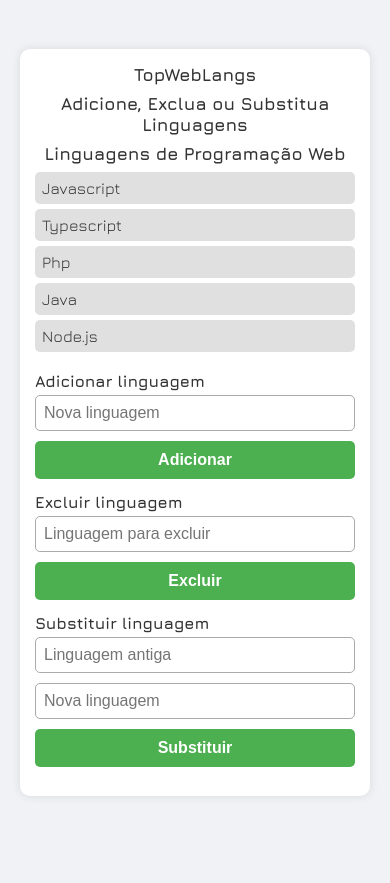
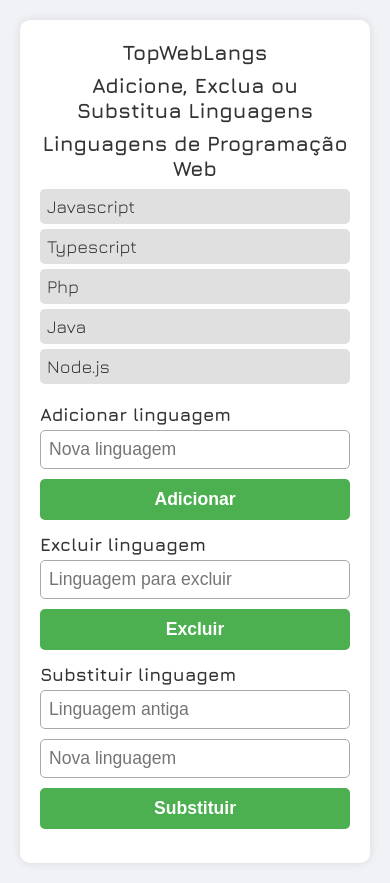
Before and after one commit to AlanPedroD/projeto-ranking-linguagens, a plain HTML site: page index.html in a window 390 px wide. Before the commit the page ends 844 px from the top, so only its background shows below. Drawn offline with nearby package versions, Linux system fonts and the light colour scheme.

Commit message:
ajustando css

```diff
--- a/index.html
+++ b/index.html
@@ -1,10 +1,9 @@
-<!DOCTYPE html>
-<html lang="pt-BR">
 <head>
   <meta charset="UTF-8">
   <title>Gerenciar Linguagens</title>
   <link rel="stylesheet" href="style.css">
   <script src="script.js" defer></script>
+  <meta name="viewport" content="width=device-width, initial-scale=1.0"> <!-- ESSENCIAL -->
   <!-- Fonte Montserrat  -->
   <link rel="preconnect" href="https://fonts.googleapis.com">
   <link rel="preconnect" href="https://fonts.gstatic.com" crossorigin>
--- a/style.css
+++ b/style.css
@@ -90,7 +90,7 @@ button:hover {
 }
 
 /* Media Query para telas menores */
-@media (max-width: 480px) {
+/* @media (max-width: 480px) {
   .container {
     padding: 15px;
   }
@@ -106,4 +106,21 @@ button:hover {
   button {
     font-size: 1rem;
   }
+} */
+
+
+/* Melhora ainda mais a legibilidade em telas menores */
+@media (max-width: 480px) {
+  body {
+    font-size: 18px; /* base maior em mobile */
+  }
+
+  h1, h2, h3 {
+    font-size: 1.3rem;
+  }
+
+  input[type="text"],
+  button {
+    font-size: 1.1rem;
+  }
 }
```
